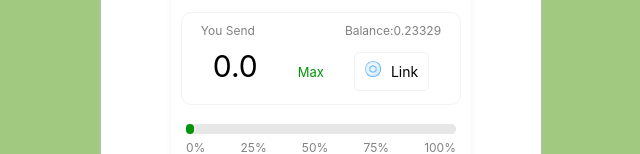
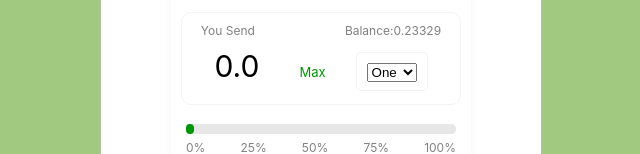
Before and after one commit to johnoseni1/Dexfiat-mobile, a React (Create React App) app: page /swap in a window 1280 px wide. Shown: the part 324-478 px from the top of the page, without its empty margins (319-959 px from the left). Built offline with nearby package versions, Linux system fonts and the light colour scheme.

Commit message:
swap select option

```diff
--- a/src/pages/index2/index.js
+++ b/src/pages/index2/index.js
@@ -221,7 +221,6 @@ const Index2 = ({ history }) => {
                   <div
                     style={{
                       backgroundColor: '#ceebcf',
-                      border: 'none',
                       display: 'flex',
                       alignItems: 'center',
                       justifyContent: 'center',
@@ -297,13 +296,16 @@ const Index2 = ({ history }) => {
                     onClick={togglePopup3}
                     style={{
                       color: '#DAAB03',
+                      fontWeight: '600',
                       opacity: '0.5',
                       backgroundColor: '#e4edcf',
                       fontSize: '10px',
-                      borderRadius: '5px',
+                      borderRadius: '10px',
                       display: 'flex',
                       flexDirection: 'column',
                       justifyContent: 'center',
+                      // border: '2px solid #aaa8a8',
+                      boxShadow: '0 0 3px #aaa8a8',
                     }}
                   >
                     Connect External
--- a/src/pages/index2/style.css
+++ b/src/pages/index2/style.css
@@ -22,6 +22,7 @@
   color: #fff;
   font-size: 19px;
   /* font-weight: bo; */
+
 }
 
 .grouped-nav {
--- a/src/pages/swap-first/index.js
+++ b/src/pages/swap-first/index.js
@@ -486,7 +486,7 @@ const Swap = () => {
                     Max
                   </span>
                   <span className='this-guy'>
-                    <svg
+                    {/* <svg
                       width='16'
                       height='16'
                       viewBox='0 0 16 16'
@@ -513,8 +513,13 @@ const Swap = () => {
                         d='M12.923 3.07129C13.1548 3.81998 13.2798 4.61563 13.2798 5.44051C13.2798 9.85879 9.69807 13.4405 5.27978 13.4405C4.62516 13.4405 3.9891 13.3613 3.38013 13.213C4.60969 14.3034 6.22741 14.966 8.00013 14.966C11.8474 14.966 14.9662 11.8471 14.9662 7.99988C14.9662 6.07479 14.1853 4.3321 12.923 3.07129Z'
                         fill='#D8ECFE'
                       />
-                    </svg>
-                    <span style={{ marginLeft: '10px' }}>Link</span>
+                    </svg> */}
+                    {/* <span style={{ marginLeft: '10px' }}>Link</span> */}
+                    <select id='coin'>
+                      <option value='one'>One</option>
+                      <option value='bnb'>BNB</option>
+                      <option value='btc'>BTC</option>
+                    </select>
                   </span>
                 </div>
               </div>
```
Also changed, not shown: src/pages/swap-first/style.css (line endings or trailing spaces).
